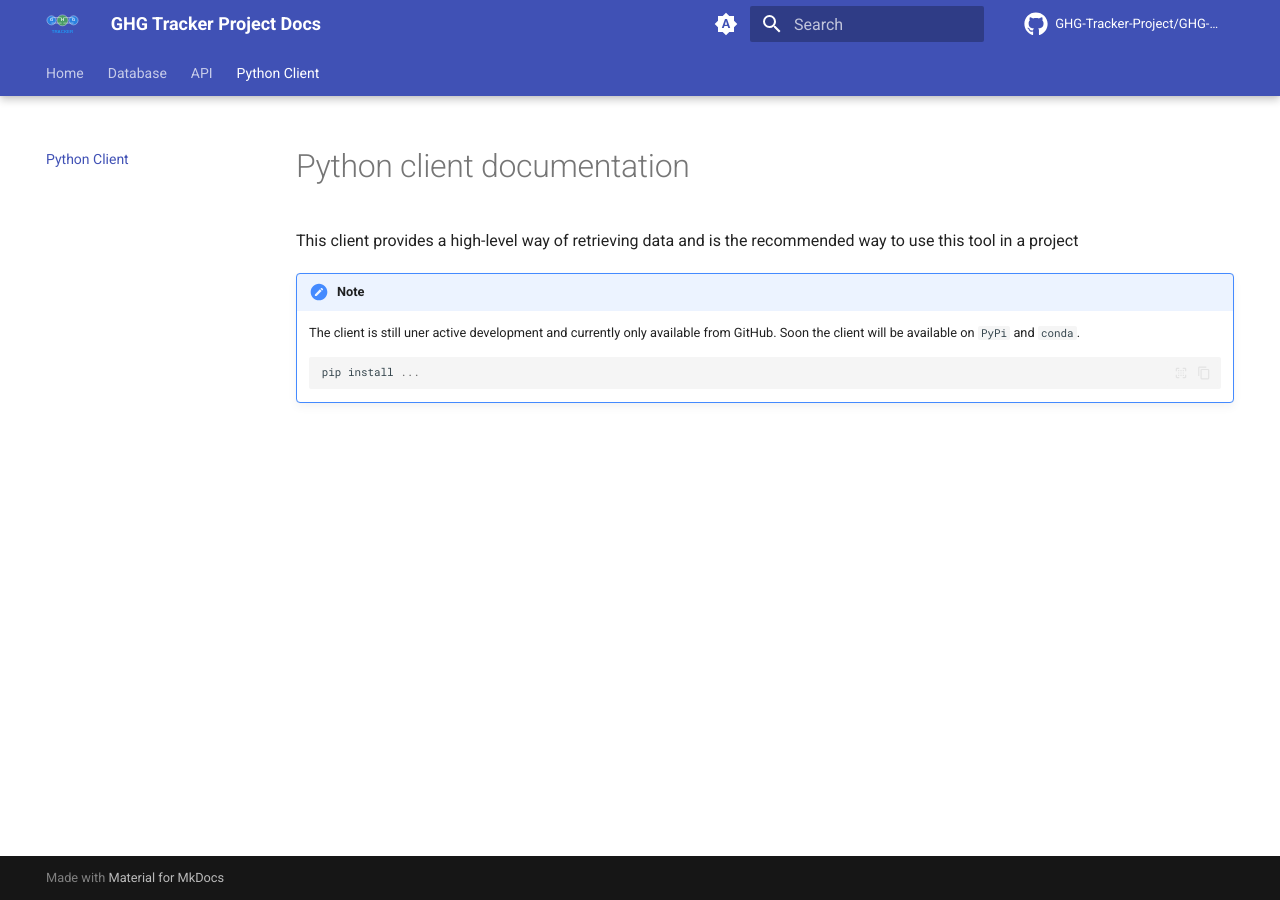
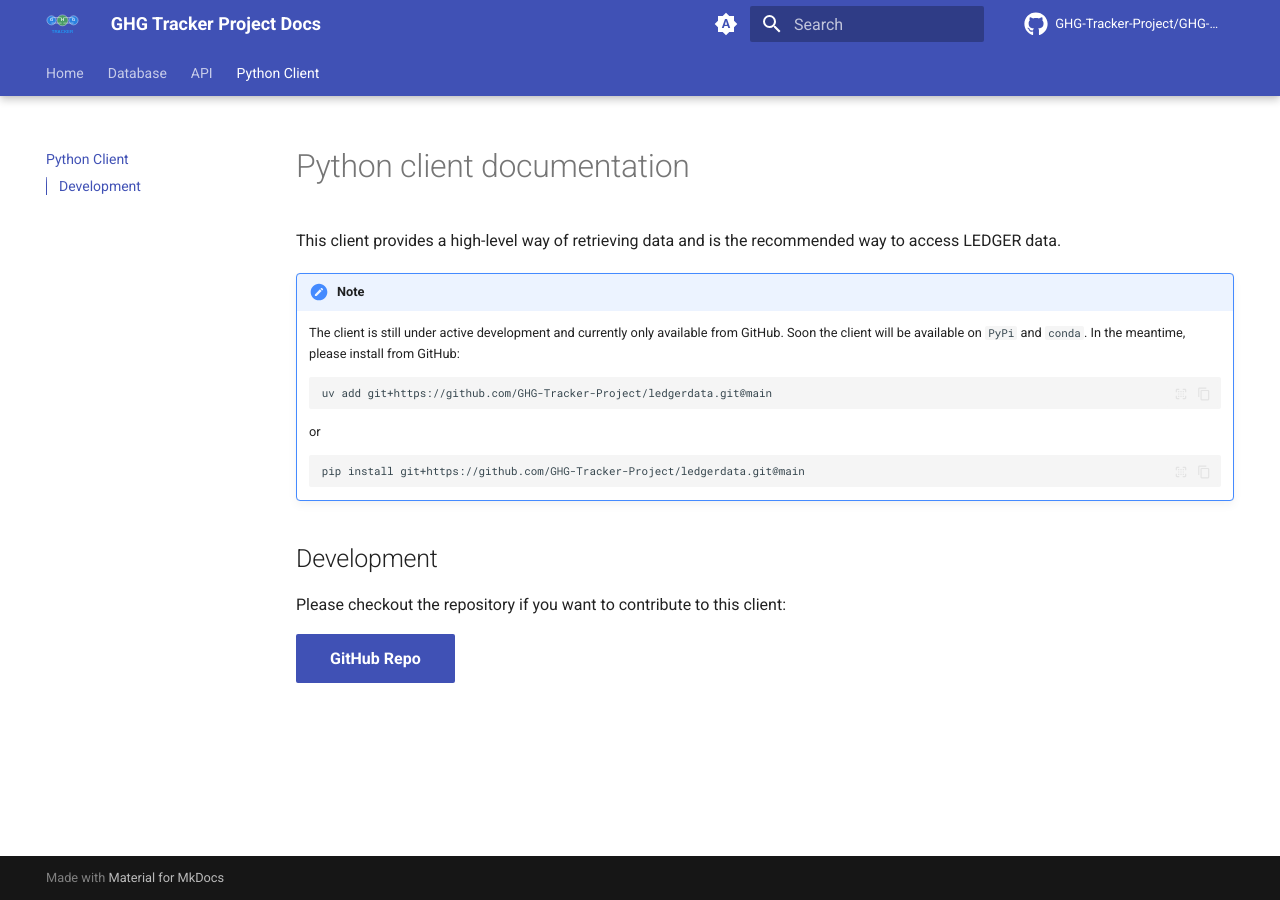
Before and after one commit to GHG-Tracker-Project/GHG-Tracker-Project.github.io, an MkDocs documentation site: the page built from docs/python-client.md, in a window 1280 px wide. Built offline with MkDocs 1.6.1 and Material for MkDocs 9.7.7, drawn with Linux system fonts in a browser that asks for light colours; comment, search, counter and statistics services are not loaded.

Commit message:
docs: update home, database, and client pages

````diff
--- a/docs/python-client.md
+++ b/docs/python-client.md
@@ -1,12 +1,24 @@
 # Python client documentation
 
-This client provides a high-level way of retrieving data and is the recommended way to use this tool in a project
+This client provides a high-level way of retrieving data and is the recommended way to access LEDGER data.
 
 !!! note
 
-    The client is still uner active development and currently only available from GitHub.
-    Soon the client will be available on `PyPi` and `conda`.
+    The client is still under active development and currently only available from GitHub.
+    Soon the client will be available on `PyPi` and `conda`. In the meantime, please install from GitHub:
 
-    ```python
-    pip install ...
+    ```bash
+    uv add git+https://github.com/GHG-Tracker-Project/ledgerdata.git@main
     ```
+
+    or
+
+    ```bash
+    pip install git+https://github.com/GHG-Tracker-Project/ledgerdata.git@main
+    ```
+
+## Development
+
+Please checkout the repository if you want to contribute to this client:
+
+[GitHub Repo](https://github.com/GHG-Tracker-Project/ledgerdata){ .md-button .md-button--primary }
````
Also changed, not shown: docs/database.md (+6 -2 lines), docs/index.md (+2 -2 lines).
